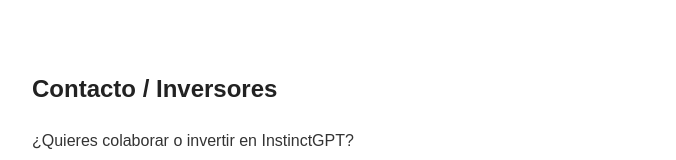
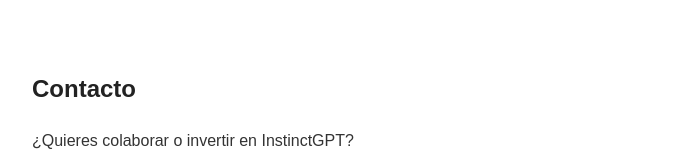
Before and after one commit to Nath1978/Portafolio, a plain HTML site: page index.html in a window 1280 px wide. Shown: the part 1631-1791 px from the top of the page, without its empty margins (208-884 px from the left). Drawn offline with Linux system fonts and the light colour scheme.

Commit message:
Update index.html

```diff
--- a/index.html
+++ b/index.html
@@ -69,7 +69,7 @@
   </section>
 
   <section id="contact">
-    <h2>Contacto / Inversores</h2>
+    <h2>Contacto</h2>
     <p>¿Quieres colaborar o invertir en InstinctGPT?</p>
     <p>Email: <a href="mailto:nathy@tucorreo.com">nathy@tucorreo.com</a></p>
     <p>WhatsApp: +506 XXXXXX</p>
```
